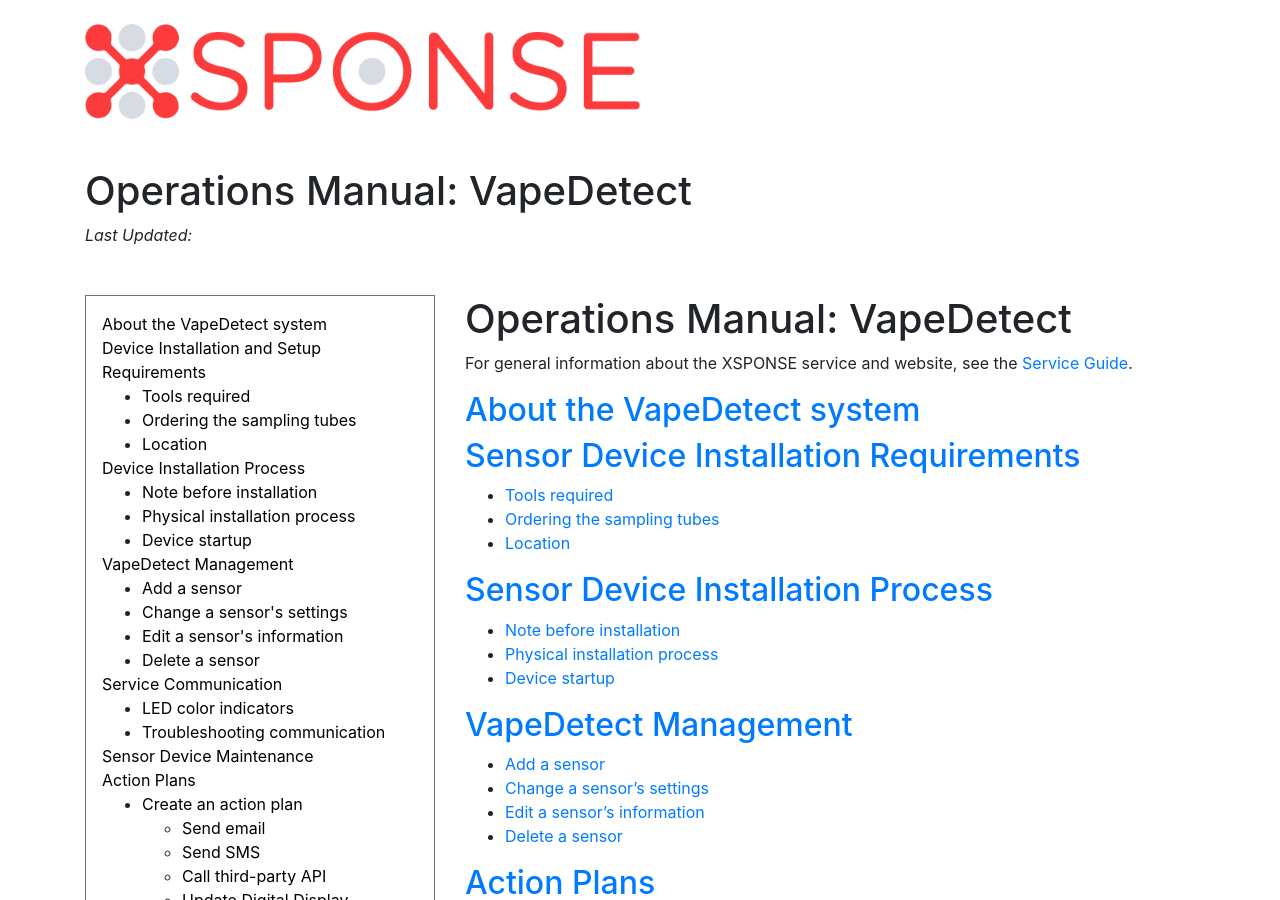
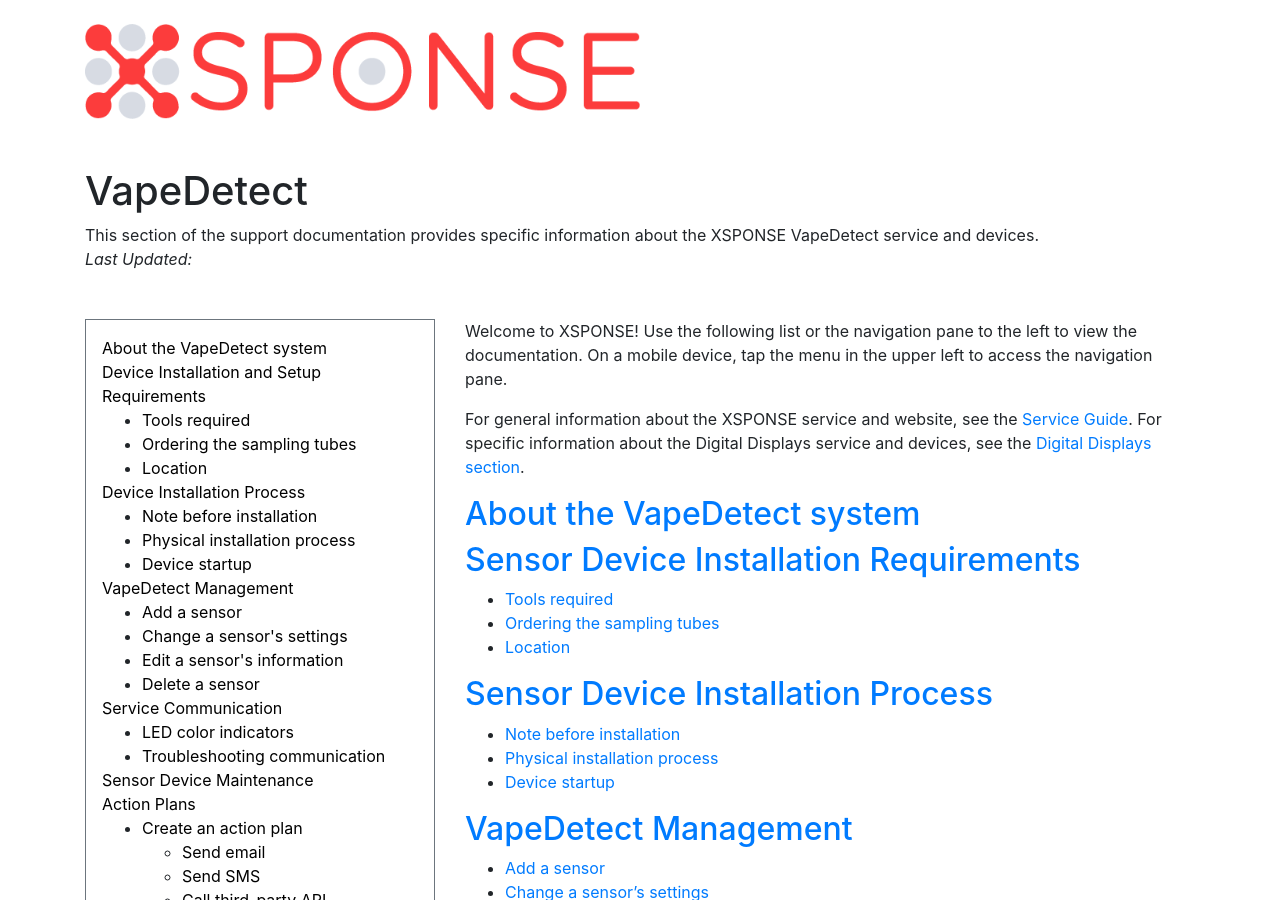
Before and after one commit to NrsSystems/docs, a Jekyll site: the page built from vape-detect/index.md, in a window 1280 px wide and 900 px high. Built offline with Jekyll 4.4.1, drawn with Linux system fonts in a browser that asks for light colours; our own code applies the rules of GitHub Pages for plain Markdown files.

Commit message:
Update index.md
Added the title and abstract section, and a brief opening with links to the general ops and Digital Displays sections.

```diff
--- a/vape-detect/index.md
+++ b/vape-detect/index.md
@@ -1,6 +1,10 @@
-# Operations Manual: VapeDetect
+---
+title: VapeDetect
+abstract: This section of the support documentation provides specific information about the XSPONSE VapeDetect service and devices.
+---
+Welcome to XSPONSE! Use the following list or the navigation pane to the left to view the documentation. On a mobile device, tap the menu in the upper left to access the navigation pane.
 
-For general information about the XSPONSE service and website, see the [Service Guide](../general-ops/index.html).
+For general information about the XSPONSE service and website, see the [Service Guide](../general-ops/index.html). For specific information about the Digital Displays service and devices, see the [Digital Displays section](../digital-displays/index.md).
 
 ## [About the VapeDetect system](about-vapedetect.md)
 
```
